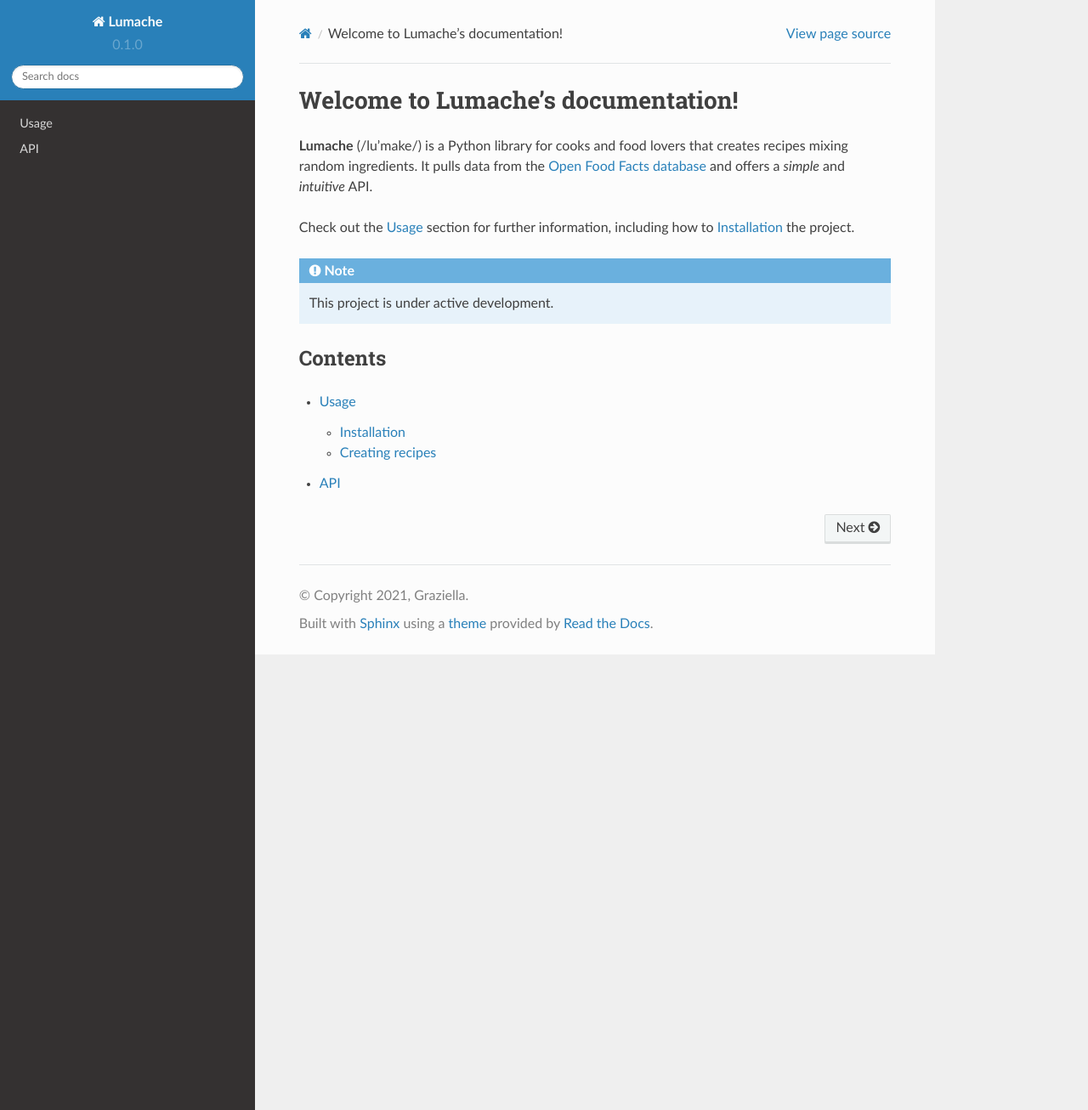
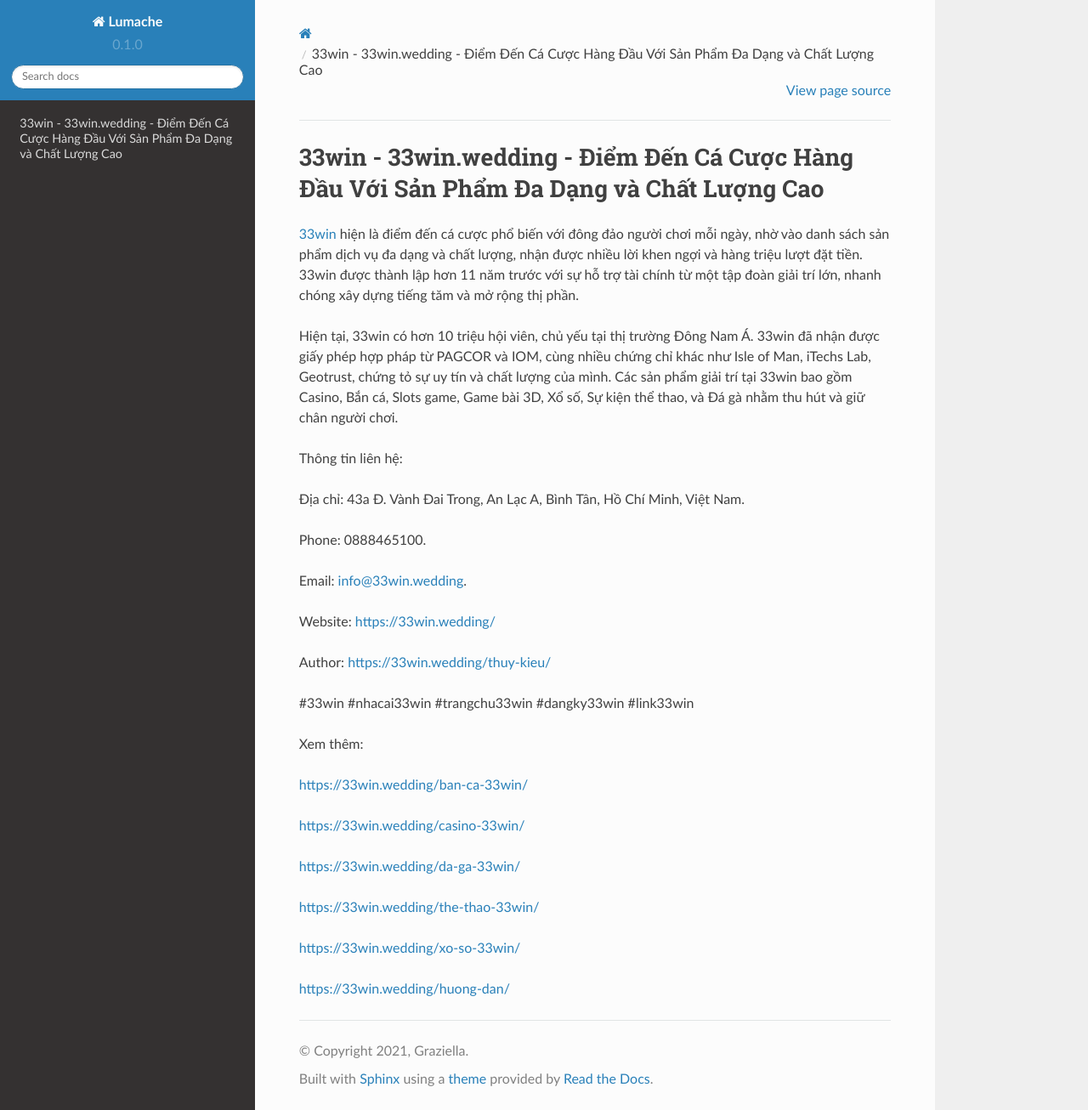
Before and after one commit to socialentity1/33winwedding, a Sphinx documentation site: the page built from docs/source/index.rst, in a window 1280 px wide and 1306 px high. Shown: the whole window at 85% size. Built offline with Sphinx 7.4.7 and the Read the Docs theme 2.0.0, drawn with Linux system fonts in a browser that asks for light colours.

Commit message:
Update index.rst

```diff
--- a/docs/source/index.rst
+++ b/docs/source/index.rst
@@ -1,22 +1,34 @@
-Welcome to Lumache's documentation!
+33win - 33win.wedding - Điểm Đến Cá Cược Hàng Đầu Với Sản Phẩm Đa Dạng và Chất Lượng Cao
 ===================================
 
-**Lumache** (/lu'make/) is a Python library for cooks and food lovers
-that creates recipes mixing random ingredients.
-It pulls data from the `Open Food Facts database <https://world.openfoodfacts.org/>`_
-and offers a *simple* and *intuitive* API.
+`33win <https://33win.wedding/>`_ hiện là điểm đến cá cược phổ biến với đông đảo người chơi mỗi ngày, nhờ vào danh sách sản phẩm dịch vụ đa dạng và chất lượng, nhận được nhiều lời khen ngợi và hàng triệu lượt đặt tiền. 33win được thành lập hơn 11 năm trước với sự hỗ trợ tài chính từ một tập đoàn giải trí lớn, nhanh chóng xây dựng tiếng tăm và mở rộng thị phần.
 
-Check out the :doc:`usage` section for further information, including
-how to :ref:`installation` the project.
+Hiện tại, 33win có hơn 10 triệu hội viên, chủ yếu tại thị trường Đông Nam Á. 33win đã nhận được giấy phép hợp pháp từ PAGCOR và IOM, cùng nhiều chứng chỉ khác như Isle of Man, iTechs Lab, Geotrust, chứng tỏ sự uy tín và chất lượng của mình. Các sản phẩm giải trí tại 33win bao gồm Casino, Bắn cá, Slots game, Game bài 3D, Xổ số, Sự kiện thể thao, và Đá gà nhằm thu hút và giữ chân người chơi.
 
-.. note::
+Thông tin liên hệ:
 
-   This project is under active development.
+Địa chỉ: 43a Đ. Vành Đai Trong, An Lạc A, Bình Tân, Hồ Chí Minh, Việt Nam.
 
-Contents
---------
+Phone: 0888465100.
 
-.. toctree::
+Email: info@33win.wedding.
 
-   usage
-   api
+Website: https://33win.wedding/
+
+Author: https://33win.wedding/thuy-kieu/
+
+#33win #nhacai33win #trangchu33win #dangky33win #link33win
+
+Xem thêm:
+
+https://33win.wedding/ban-ca-33win/
+
+https://33win.wedding/casino-33win/
+
+https://33win.wedding/da-ga-33win/
+
+https://33win.wedding/the-thao-33win/
+
+https://33win.wedding/xo-so-33win/
+
+https://33win.wedding/huong-dan/
```
